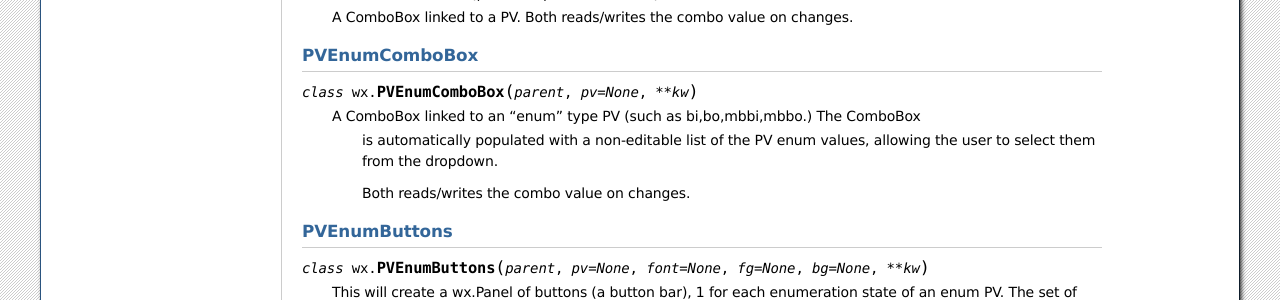
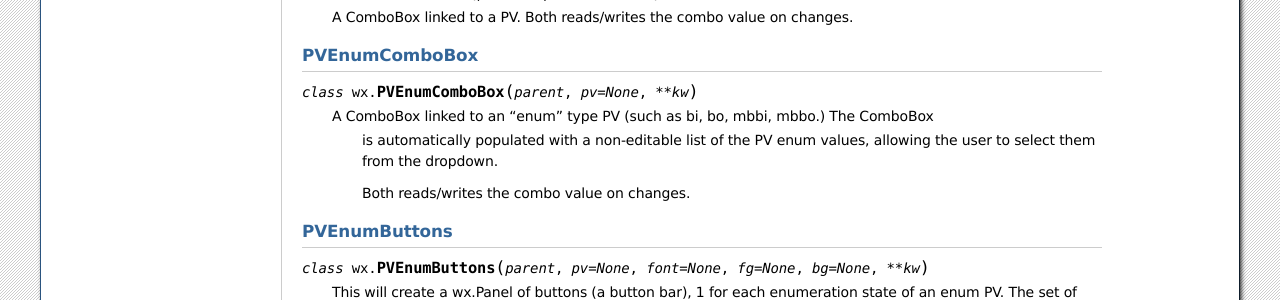
Before and after one commit to pyepics/pyepics, a Sphinx documentation site: the page built from doc/wx.rst, in a window 1280 px wide and 900 px high, scrolled down 2961 px. Shown: the part 152-452 px from the top of the window. Built offline with Sphinx 7.4.7, drawn with Linux system fonts in a browser that asks for light colours; the version number could not be read and is left out.

Commit message:
more doc fixes

```diff
--- a/doc/advanced.rst
+++ b/doc/advanced.rst
@@ -101,7 +101,7 @@ cause.
 
 Creating a `PV` object (using any of :class:`pv.PV`, or :func:`pv.get_pv`, or
 :func:`epics.caget`) will automatically use connection and event callbacks in
-an attempt to keep the `PV` alive and up-to-date during the seesion.  This is
+an attempt to keep the `PV` alive and up-to-date during the session.  This is
 usually an advantage, as you don't need to explicitly deal with many aspects of
 Channel Access.  But creating a `PV` does request some network traffic, and the
 `PV` will not be "fully connected" and ready to do a :meth:`PV.get` until all
@@ -225,7 +225,7 @@ In tests with 1000 PVs, looping with :func:`epics.caget_many` took about
 seconds.
 
 To be clear, it is **connecting** to Epics PVs that is expensive, not the
-retreiving of data from connected PVs.  You can lower the connection
+retrieving of data from connected PVs.  You can lower the connection
 expense by not retaining the connection or creating monitors on the PVs,
 but if you are going to re-use the PVs, that savings will be lost quickly.
 In short, use Method 1 over :func:`epics.caget_many` unless you've benchmarked
@@ -254,7 +254,7 @@ in order for events to be processed.  The simplest way to do this is with
 Unfortunately, the :meth:`time.sleep` method is not a very high-resolution
 clock, with typical resolutions of 1 to 10 ms, depending on the system.
 Thus, even though events will be asynchronously generated and epics with
-pre-emptive callbacks does not *require* :meth:`epics.ca.pend_event` or
+preemptive callbacks does not *require* :meth:`epics.ca.pend_event` or
 :meth:`epics.ca.poll` to be run, better performance may be achieved with an event
 loop of::
 
--- a/doc/installation.rst
+++ b/doc/installation.rst
@@ -7,8 +7,8 @@ Downloading and Installation
 ====================================
 
 
-Installation (X)
-~~~~~~~~~~~~~~~~~~~~~~~~~~~~~~~
+Installation
+~~~~~~~~~~~~~~~~~~~~~~~
 
 The latest stable version of the pyepics package is |release| which can be
 installed with::
--- a/doc/wx.rst
+++ b/doc/wx.rst
@@ -238,7 +238,7 @@ PVEnumComboBox
 
 .. class:: PVEnumComboBox(parent, pv=None, **kw)
 
-    A ComboBox linked to an "enum" type PV (such as bi,bo,mbbi,mbbo.) The ComboBox
+    A ComboBox linked to an "enum" type PV (such as bi, bo, mbbi, mbbo.) The ComboBox
 	 is automatically populated with a non-editable list of the PV enum values, allowing
 	 the user to select them from the dropdown.
 
```
